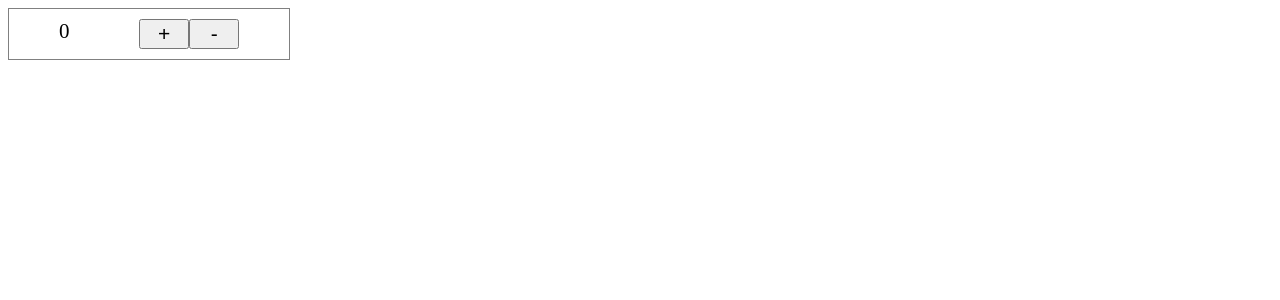
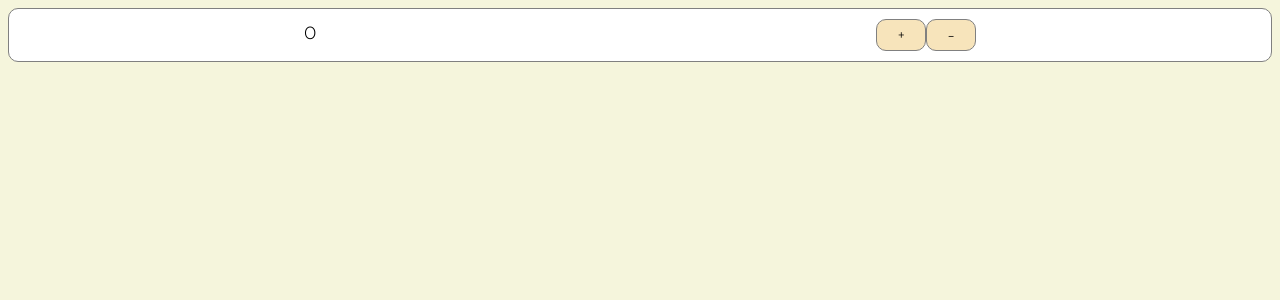
Before and after one commit to vladislavaSim/ReactHW2, a React (Create React App) app: page / in a window 1280 px wide. Shown: the top 300 px of the page. Built offline with nearby package versions, Linux system fonts and the light colour scheme.

Commit message:
styles edited

```diff
--- a/src/index.css
+++ b/src/index.css
@@ -1,16 +1,78 @@
 * {
     font-size: 21px;
+    box-sizing: border-box;
+    font-family: 'Raleway', sans-serif;
+}
+body {
+    background-color: beige;
+}
+.container {
+    width: 80%;
+    margin: 50px auto 0;
+    display: flex;
+    flex-direction: column;
+    align-items: center;
 }
 button {
     min-width: 50px;
+    border-radius: 10px;
+    padding: 5px 7px;
+    background-color: #edc26470;
+    border: 1px solid gray;
+    font-size: 17px;
+}
+
+input {
+    display: block;
+    margin-bottom: 10px;
+    border-radius: 10px;
+    padding: 5px 7px;
+    border: 1px solid gray;
+}
+input:focus {
+    border: 1px solid #f1ba56;
+    outline: none;
 }
 .task {
     padding: 10px 15px;
+    min-width: 400px;
     border: 1px solid gray;
     display: flex;
     justify-content: space-around;
     margin-bottom: 25px;
+    background-color: white;
+    border-radius: 10px;
 }
-.first {
-    width: 250px;
+.tasksList {
+    display: block;
 }
+li {
+    list-style: none;
+    display: flex;
+    align-items: baseline;
+    width: 80%;
+    height: fit-content;
+    justify-content: space-between;
+}
+.third {
+    flex-direction: column;
+}
+
+.list {
+    display: block;
+}
+.check {
+    transform:scale(1.5);
+    opacity:0.9;
+    cursor:pointer;
+}
+.tasksList-btn {
+    background-color: transparent;
+    border: none;
+    color: #a67e2c;
+    font-weight: bold;
+    font-size: 20px;
+}
+.clear-bth {
+    font-weight: bold;
+}
```
